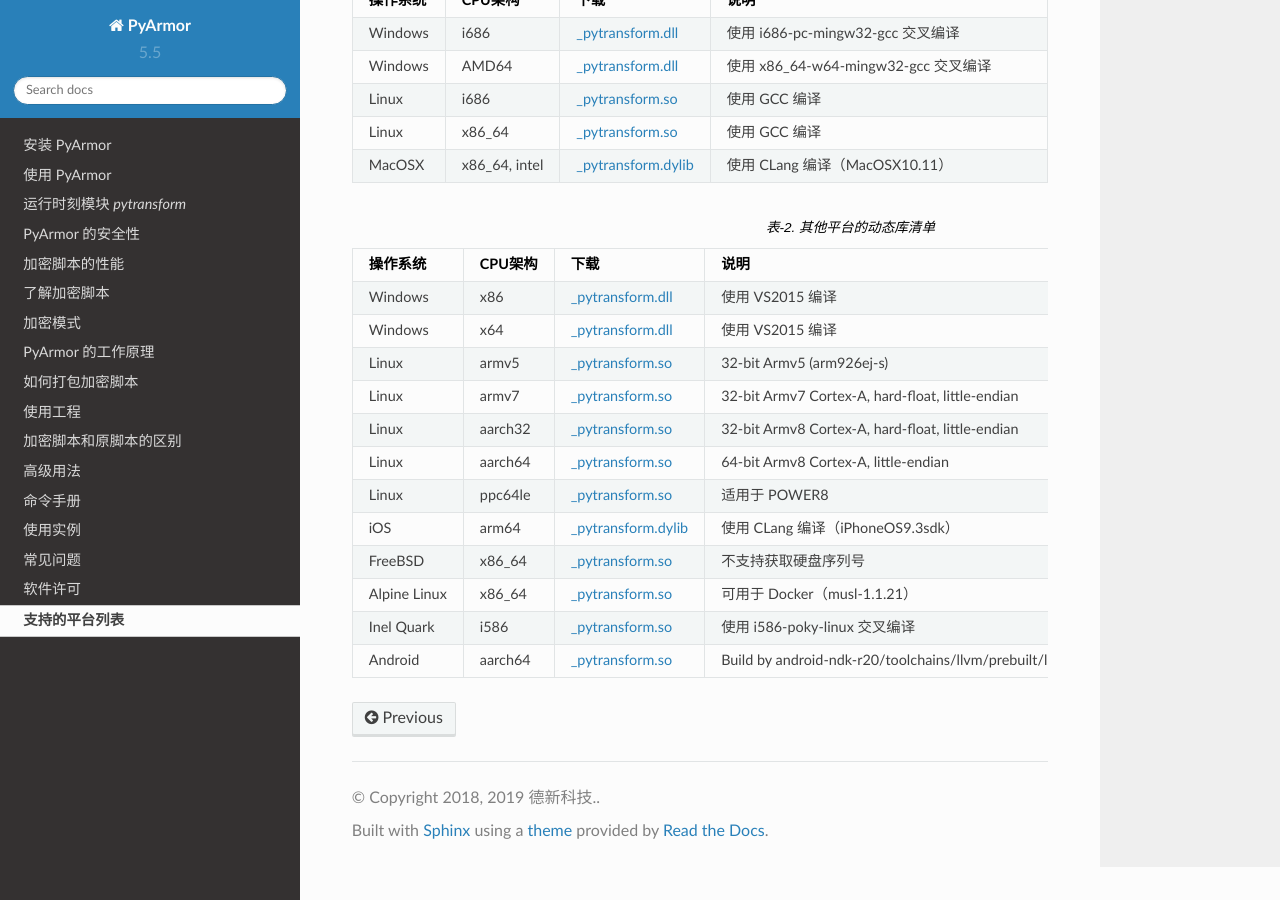
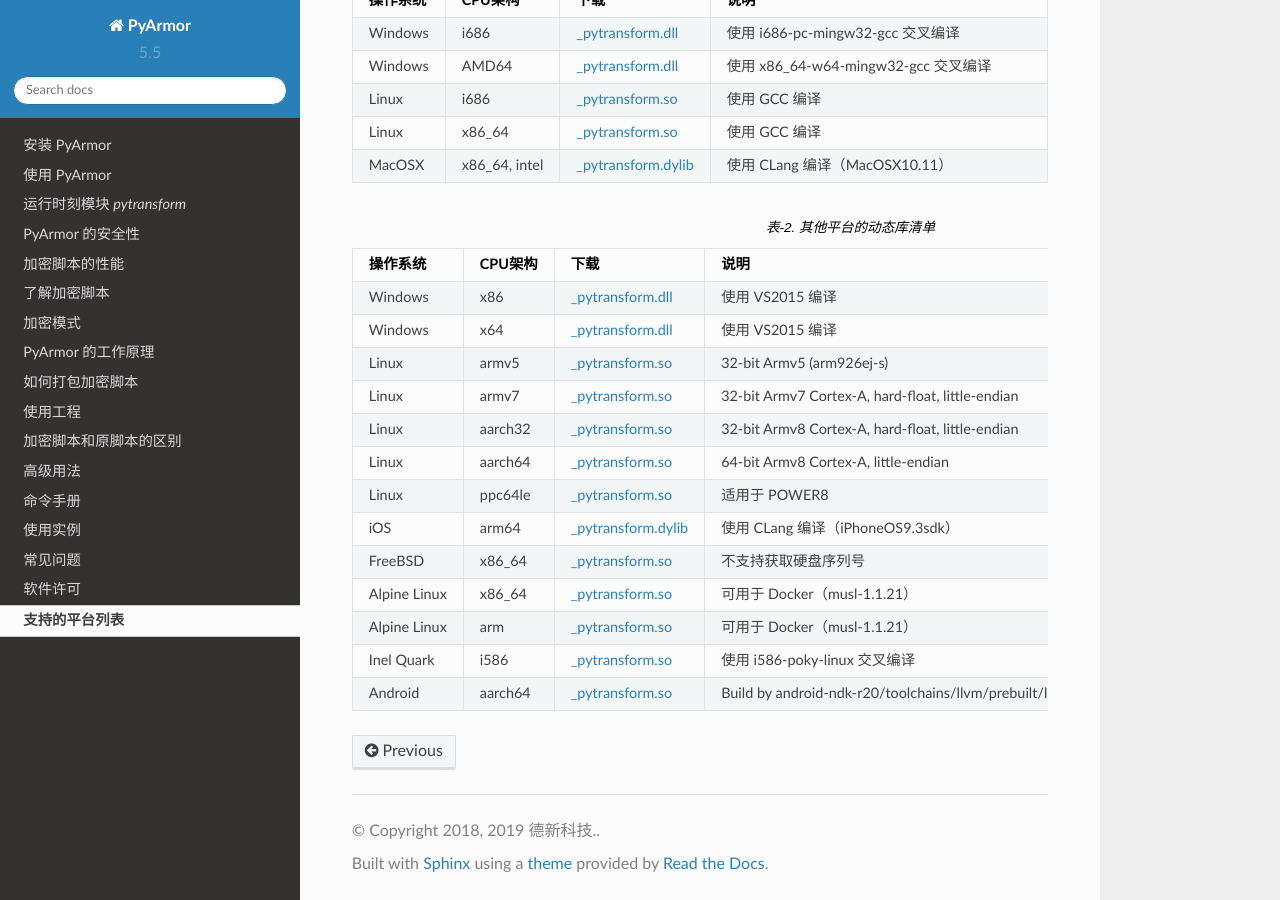
Before and after one commit to dashingsoft/pyarmor-docs-zh, a Sphinx documentation site: the page built from docs/platforms.rst, in a window 1280 px wide and 900 px high, scrolled down 514 px. Built offline with Sphinx 7.4.7 and the Read the Docs theme 2.0.0, drawn with Linux system fonts in a browser that asks for light colours.

Commit message:
Add new platform alpine.arm

```diff
--- a/docs/platforms.rst
+++ b/docs/platforms.rst
@@ -94,6 +94,10 @@
      - x86_64
      - `_pytransform.so <http://pyarmor.dashingsoft.com/downloads/platforms/alpine/_pytransform.so>`_
      - 可用于 Docker（musl-1.1.21）
+   * - Alpine Linux
+     - arm
+     - `_pytransform.so <http://pyarmor.dashingsoft.com/downloads/platforms/alpine.arm/_pytransform.so>`_
+     - 可用于 Docker（musl-1.1.21）
    * - Inel Quark
      - i586
      - `_pytransform.so <http://pyarmor.dashingsoft.com/downloads/platforms/intel-quark/_pytransform.so>`_
```
